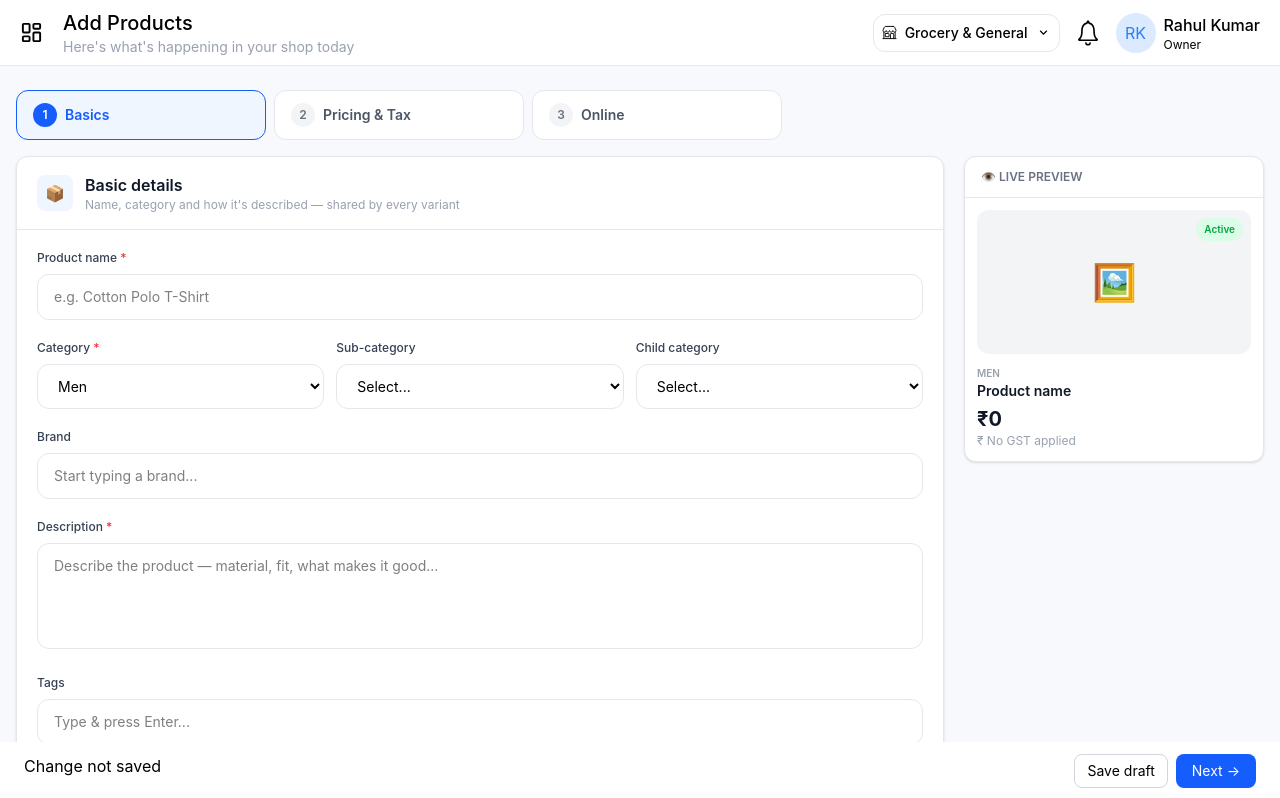
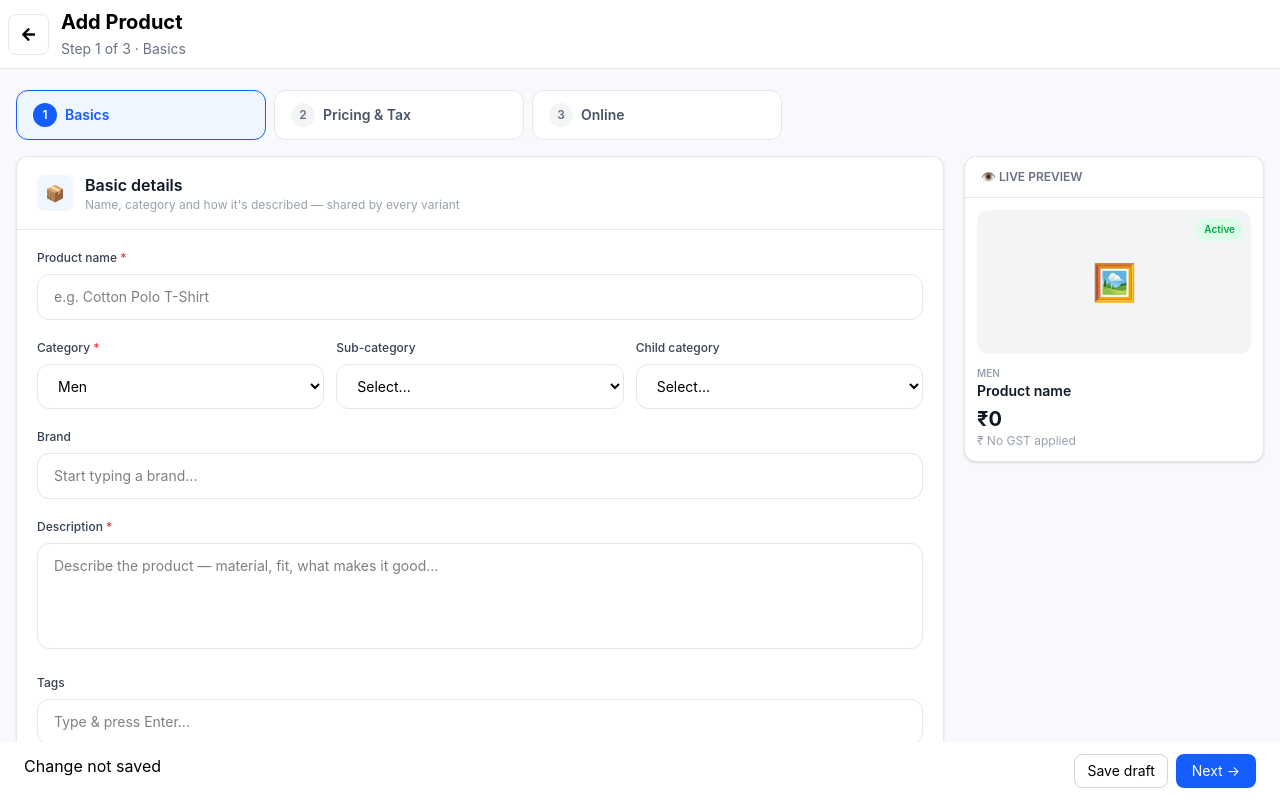
Before and after one commit to Sagar-Mixins/ERP, a React (Vite) app in the folder frontend/: page /masters/products/add in a window 1280 px wide. Shown: the top 798 px of the page. Built offline with nearby package versions, Linux system fonts and the light colour scheme.

Commit message:
added navbar

```diff
--- a/frontend/src/pages/Masters/Products/components/Addproduct.tsx
+++ b/frontend/src/pages/Masters/Products/components/Addproduct.tsx
@@ -9,10 +9,13 @@ import Online from "./Online";
 import { FaFolder } from "react-icons/fa";
 import { FaCamera } from "react-icons/fa";
 import { MdCancel } from "react-icons/md";
+import { useNavigate } from "react-router-dom";
+import { FaArrowLeft } from "react-icons/fa";
 
 
 
 function Addproduct() {
+    const navigate = useNavigate()
     const [step, setStep] = useState(1)
     const [formData, setFormData] = useState({
         productName: '',
@@ -63,6 +66,24 @@ function Addproduct() {
     const [showImageOptions, setShowImageOptions] = useState(false);
     return (
         <div className="min-h-screen bg-[#f7f9fc] px-4 py-6">
+            <nav className="fixed top-0 left-0 right-0 z-50 border-b border-gray-200 bg-white p-2">
+                <div className="flex items-center gap-3">
+
+                    <button onClick={() => navigate(-1)} className="border border-gray-200 rounded-lg p-3 cursor-pointer hover:bg-gray-50 shrink-0">
+                        <FaArrowLeft size={15} />
+                    </button>
+
+                    <div>
+                        <h3 className="text-xl font-bold">
+                            Add Product
+                        </h3>
+                        <span className="text-sm text-gray-500">
+                            Step 1 of 3 · Basics
+                        </span>
+                    </div>
+
+                </div>
+            </nav>
             {/*  Components  */}
             <ProductFooter
                 step={step}
```
